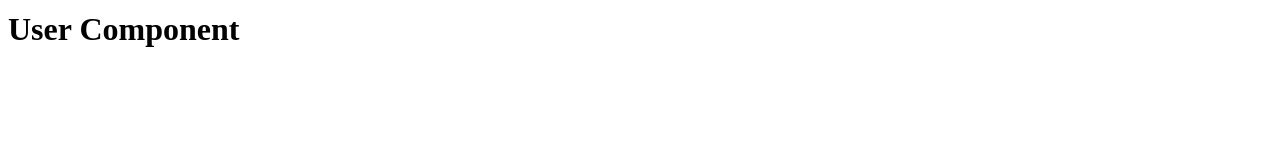
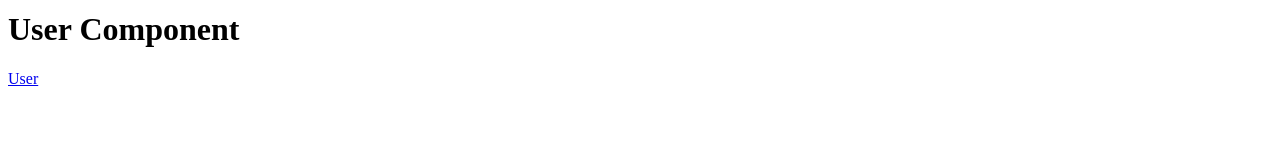
Before and after one commit to leotm/angular-2.routing, an Angular app: page /user in a window 1280 px wide. Shown: the part 128-288 px from the top of the page. Built offline with nearby package versions, Linux system fonts and the light colour scheme.

Commit message:
Add absolute path

```diff
--- a/src/app/user/user.component.ts
+++ b/src/app/user/user.component.ts
@@ -5,6 +5,7 @@ import { Component } from '@angular/core';
   selector: 'app-user-component',
   template: `
       <h1>User Component</h1>
+      <a [routerLink]="['/user']">User</a>
     `
 })
 export class UserComponent {
```
